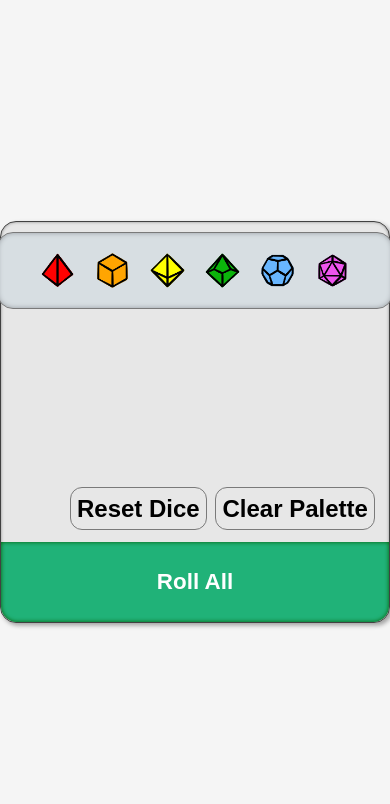
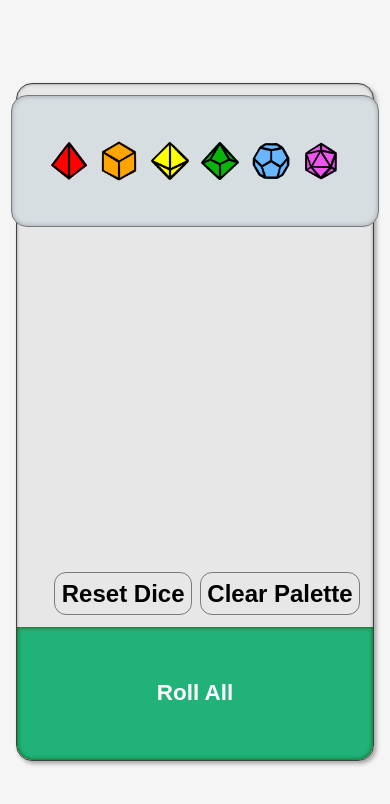
Before and after one commit to CoreyJSteiner/dice-palette, a React (Vite) app: page / in a window 390 px wide. Shown: the top 804 px of the page. Built offline with nearby package versions, Linux system fonts and the light colour scheme.

Commit message:
repsonsiveness udpates

```diff
--- a/src/components/DieComponent.css
+++ b/src/components/DieComponent.css
@@ -17,6 +17,7 @@
 
 .die-pallete {
     display: flex;
+    margin: 1rem;
     flex-direction: column;
     justify-content: center;
     align-items: center;
@@ -28,6 +29,13 @@
     box-shadow:
         0.15rem 0.15rem 0.25rem rgb(163, 163, 163),
         0 0 0.2rem rgb(137, 137, 137) inset;
+}
+
+@media screen and (max-width: 900px) {
+    .die-pallete {
+        height: 80vh;
+        min-height: 400px;
+    }
 }
 
 .die-pallete-roll-all {
@@ -71,6 +79,12 @@
     border: 1px solid #7a7a7a;
     border-radius: 1rem 1rem 1rem 1rem;
     box-shadow: 0 0 0.3rem rgb(151, 156, 161) inset;
+}
+
+@media screen and (max-width: 900px) {
+    .die-options {
+        min-height: 100px
+    }
 }
 
 .die-options:focus {
@@ -129,11 +143,18 @@
     display: flex;
     justify-content: center;
     align-items: center;
-    width: 2.5rem;
-    height: 2.5rem;
+    width: 3rem;
+    height: 3rem;
     padding: 0.1rem;
     border: none;
     background: none;
+}
+
+@media screen and (max-width: 900px) {
+    .die-button {
+        width: 15%;
+        height: auto;
+    }
 }
 
 @keyframes drop {
@@ -190,9 +211,9 @@
 
 .die-img-container {
     position: relative;
-    display: inline-block;
     width: 100%;
-    height: 100%;
+    padding-top: 100%;
+    height: auto;
     --fill-color: blue;
     --value-font-color: rgb(255, 247, 0);
 }
@@ -245,6 +266,13 @@
     z-index: 1;
 }
 
+@media screen and (max-width: 900px) {
+    .die-display {
+        width: 15%;
+        height: auto;
+    }
+}
+
 @media (hover: hover) {
     .die-display:hover {
         border: none;
@@ -260,6 +288,7 @@
 
 .die-display-value {
     position: absolute;
+    width: 100%;
     color: var(--value-font-color);
     font-family: Arial, Helvetica, sans-serif;
     font-weight: bolder;
@@ -269,19 +298,27 @@
     z-index: 2;
 }
 
+@media screen and (max-width: 900px) {
+    .die-display-value {
+        font-size: 2rem;
+    }
+}
+
 .die-display-value::before,
 .die-display-value::after {
     content: attr(data-text);
     position: absolute;
-    top: 0;
-    left: 0;
+    top: 50%;
+    left: 50%;
+    transform: translate(-50%, -50%);
     width: 100%;
-    height: 100%;
-    -webkit-text-stroke: 0.425rem var(--value-font-border-color);
+    -webkit-text-stroke: 0.55rem var(--value-font-border-color);
 }
 
 .die-display-value::after {
-    -webkit-text-stroke: 0.2rem black;
+    position: absolute;
+    width: 100%;
+    -webkit-text-stroke: 0.25rem black;
     z-index: 1;
 }
 
```
